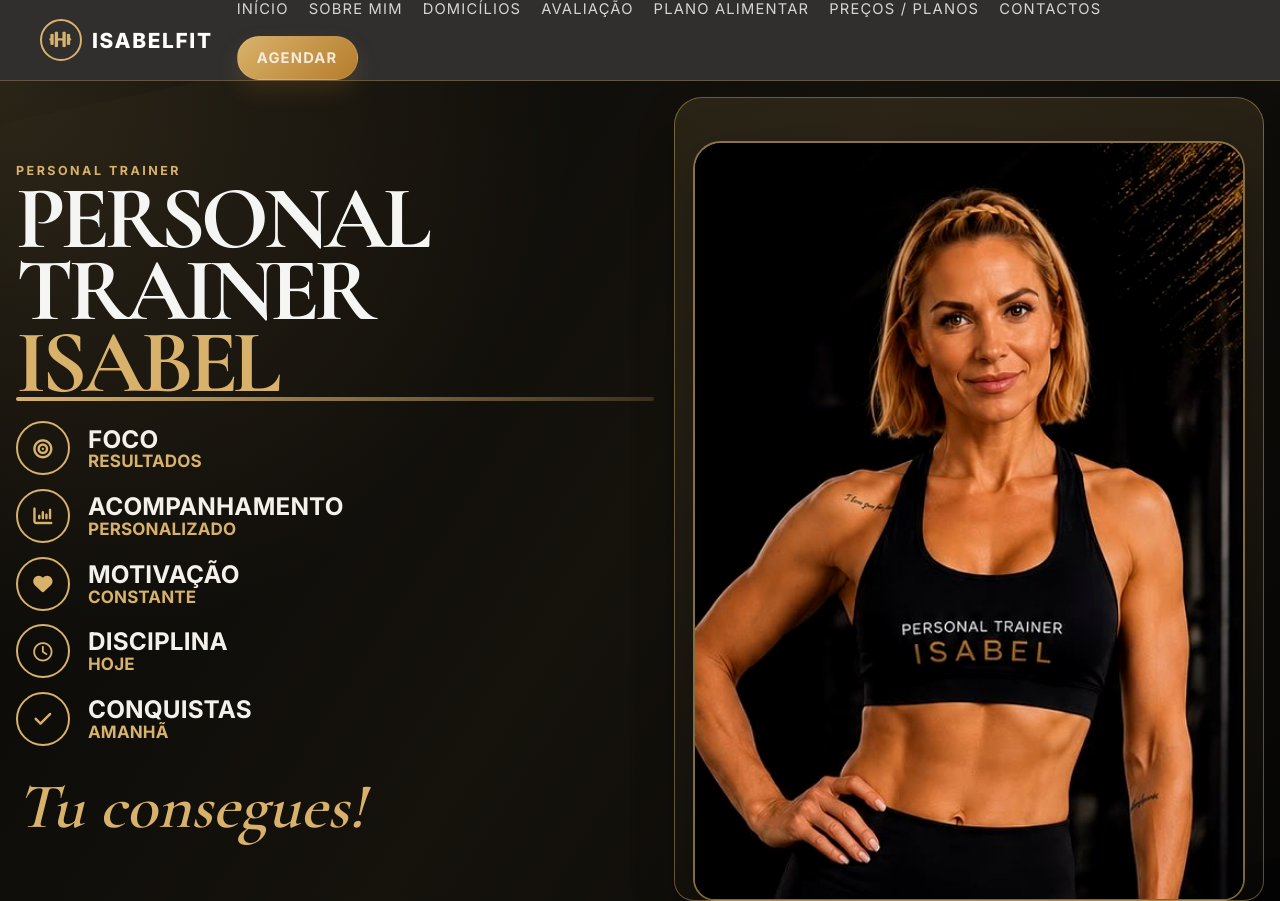
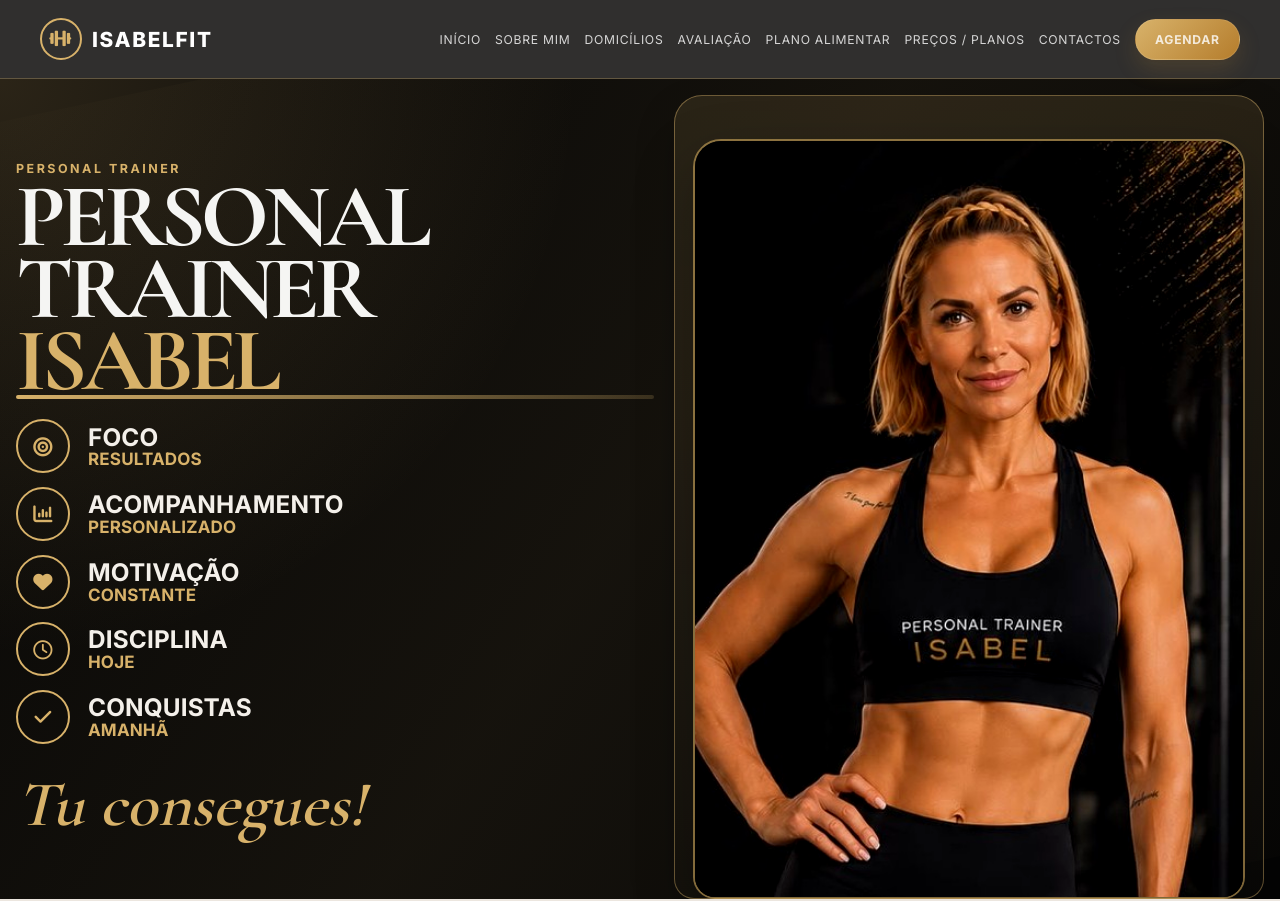
Before and after one commit to oicnanev/isabelfit, a plain HTML site: page public/index.html in a window 1280 px wide. Shown: the top 901 px of the page. Drawn offline with nearby package versions, Linux system fonts and the light colour scheme.

Commit message:
Some style adjustments, menu and photos

```diff
--- a/public/css/styles.css
+++ b/public/css/styles.css
@@ -90,15 +90,16 @@ a {
 .main-nav {
   display: flex;
   align-items: center;
-  flex-wrap: wrap;
-  gap: 18px 20px;
+  justify-content: center;
+  flex-wrap: nowrap;
+  gap: 12px 14px;
 }
 
 .main-nav a {
   color: rgba(255, 255, 255, 0.8);
-  font-size: 0.92rem;
+  font-size: 0.76rem;
   text-transform: uppercase;
-  letter-spacing: 0.08em;
+  letter-spacing: 0.06em;
   transition: color 0.2s ease;
 }
 
@@ -506,6 +507,7 @@ a {
   width: min(520px, 100%);
   height: 680px;
   object-fit: cover;
+  object-position: center top;
   border-radius: 22px;
   border: 1px solid rgba(216, 178, 106, 0.38);
   box-shadow: 0 20px 45px rgba(0, 0, 0, 0.18);
```
